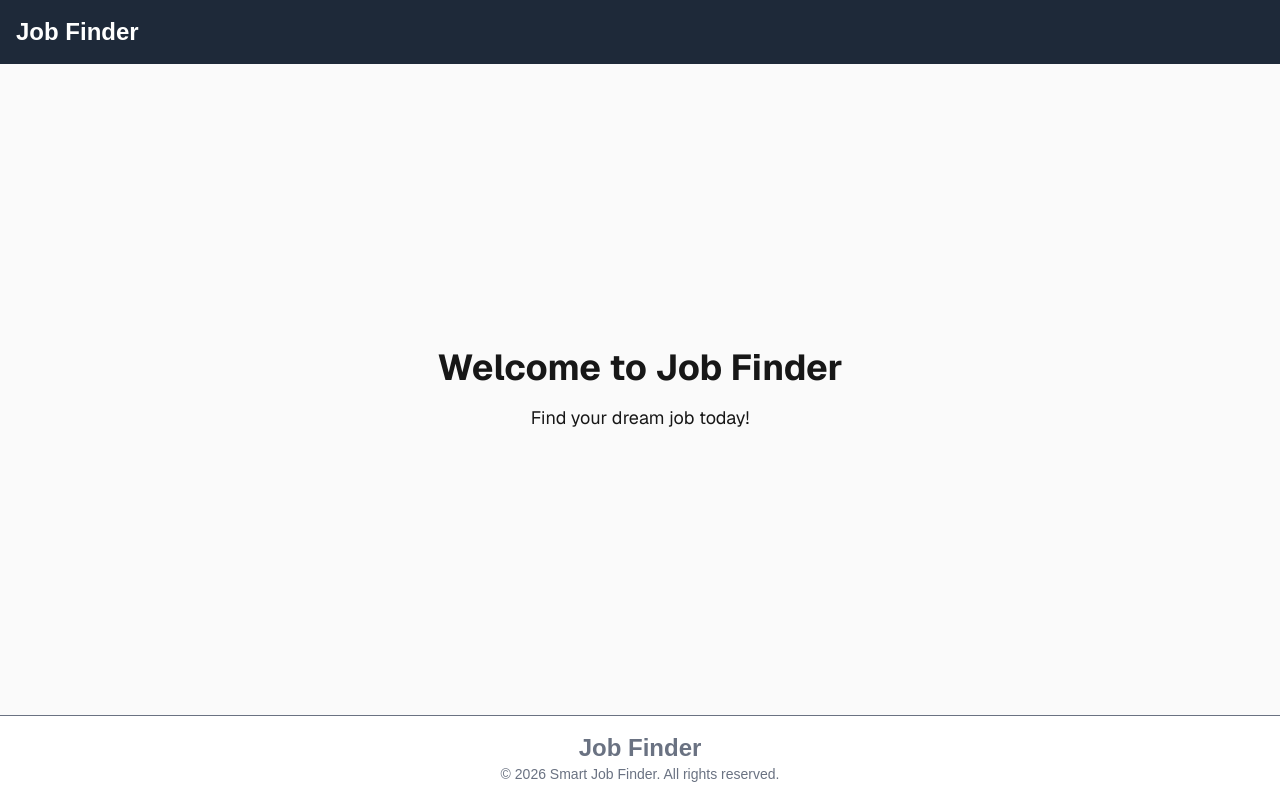
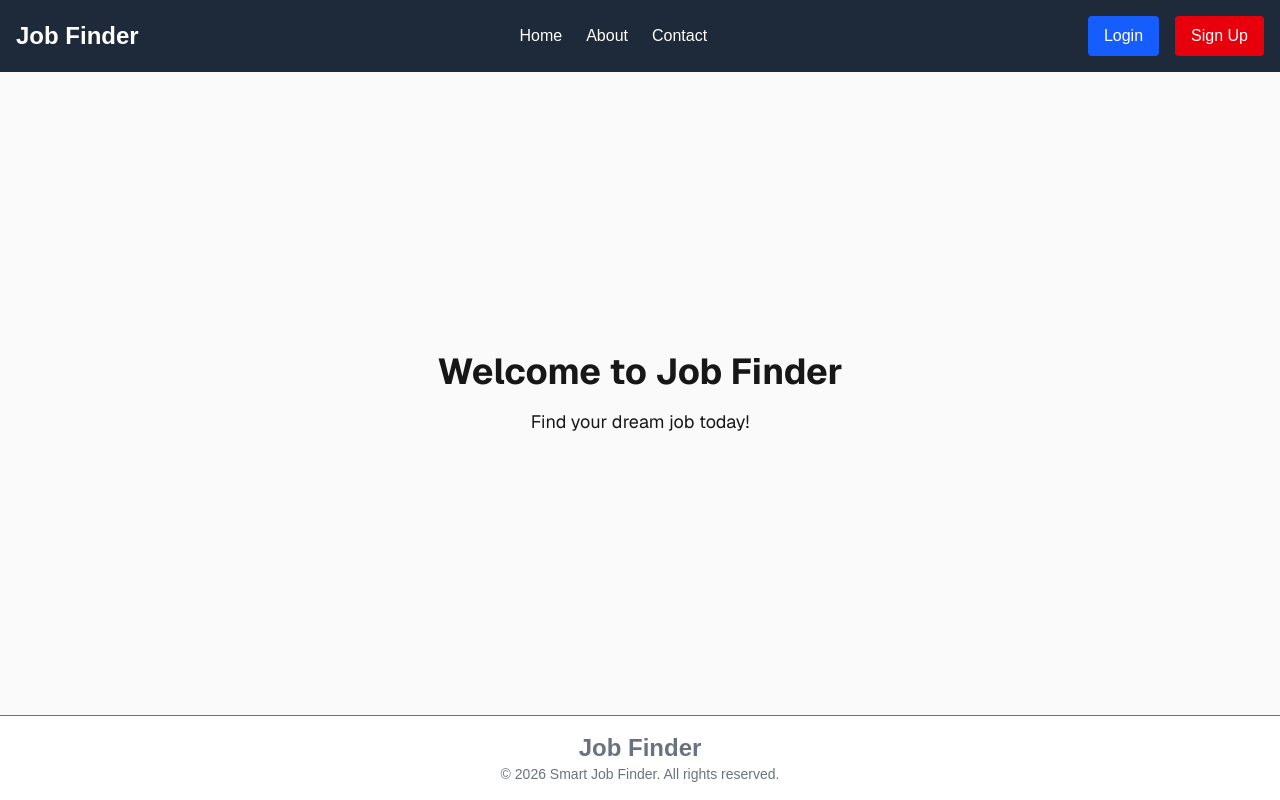
Before and after one commit to absar22/smart-job-finder-frontend, a Next.js app: page / in a window 1280 px wide. Built offline with nearby package versions, Linux system fonts and the light colour scheme.

Commit message:
added header

```diff
--- a/components/Header.tsx
+++ b/components/Header.tsx
@@ -1,8 +1,39 @@
-"use client"
-export default function Header(){
-    return (
-        <header className="bg-gray-800 text-white p-4">
-            <h1 className="text-2xl font-bold">Job Finder</h1>
-        </header>
-    )
+import Link from "next/link";
+
+export default function Header() {
+  return (
+    <header className="bg-gray-800 text-white p-4 flex items-center justify-between">
+      <h1 className="text-2xl font-bold">Job Finder</h1>
+
+      <nav>
+        <ul className="flex space-x-6">
+          <li>
+            <Link className="hover:text-gray-300 transition-colors" href="/">
+              Home
+            </Link>
+          </li>
+          <li>
+            <Link className="hover:text-gray-300 transition-colors" href="/about">
+              About
+            </Link>
+          </li>
+          <li>
+            <Link className="hover:text-gray-300 transition-colors" href="/contact">
+              Contact
+            </Link>
+          </li>
+        </ul>
+      </nav>
+
+      {/* auth buttons */}
+      <div className="flex space-x-4">
+        <button className="bg-blue-600 hover:bg-blue-700 rounded px-4 py-2 transition-colors">
+          Login
+        </button>
+        <button className="bg-red-600 hover:bg-red-700 rounded px-4 py-2 transition-colors">
+          Sign Up
+        </button>
+      </div>
+    </header>
+  )
 }
```
